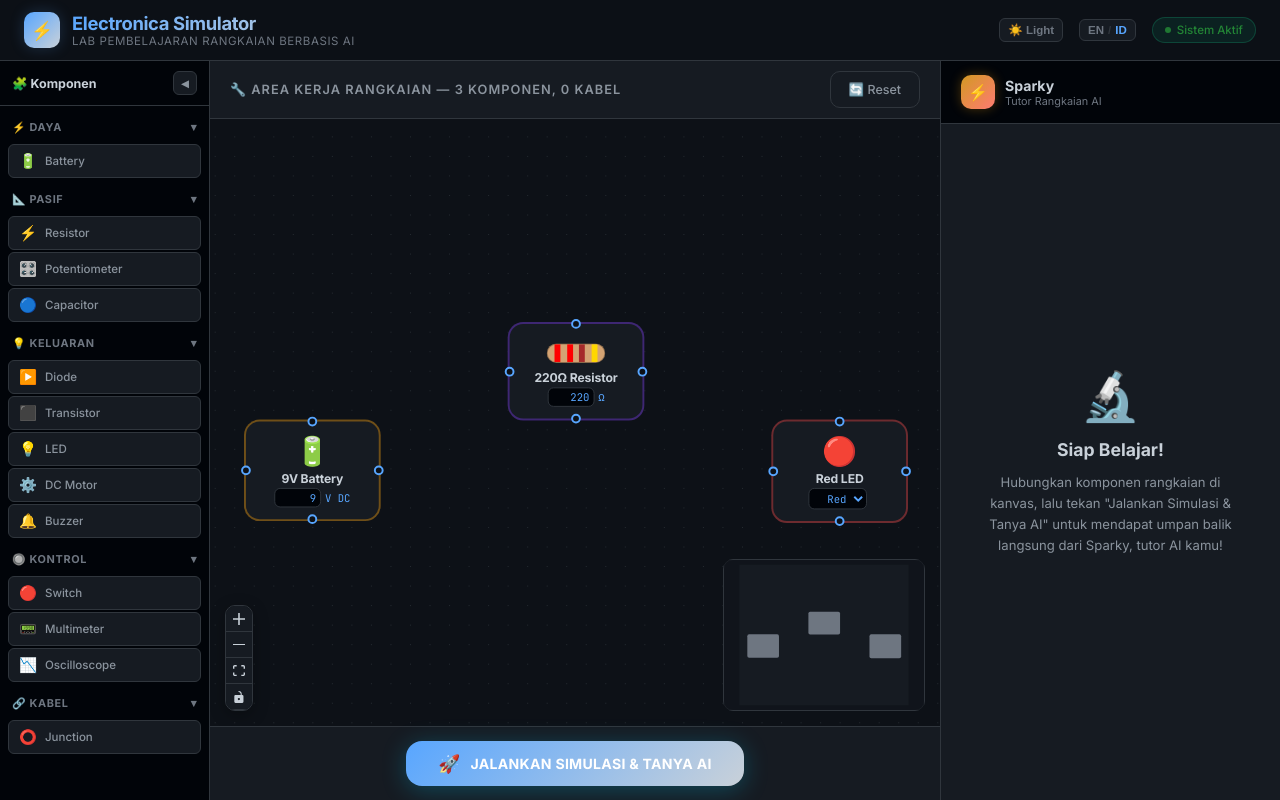
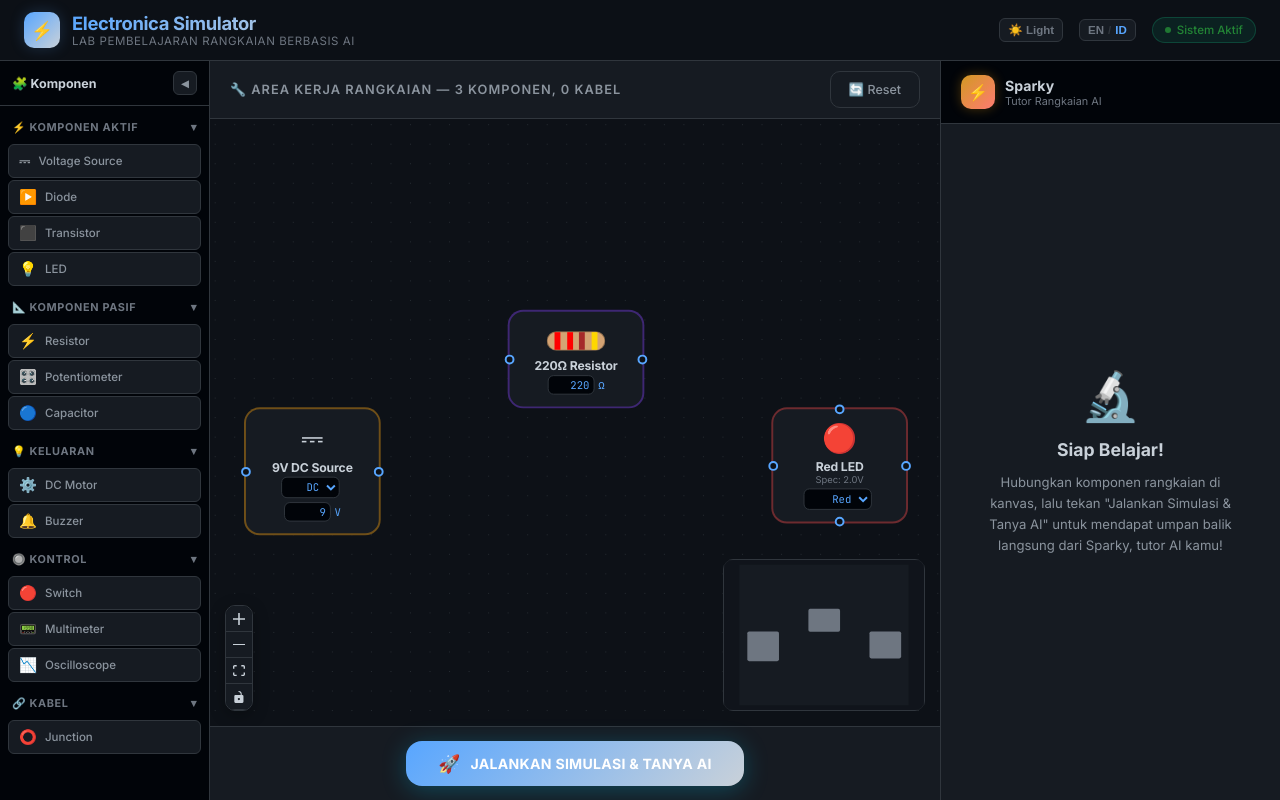
Before and after one commit to MuhammadAliffandy/electronica-simulator, a React (Vite) app in the folder frontend/: page / in a window 1280 px wide. Built offline with nearby package versions, Linux system fonts and the light colour scheme.

Commit message:
feat: updated

```diff
--- a/frontend/src/App.jsx
+++ b/frontend/src/App.jsx
@@ -36,7 +36,7 @@ const i18n = {
     headerSubtitle: "AI-Powered Circuit Learning Lab",
     systemOnline: "System Online",
     components: "🧩 Components",
-    catPower: "⚡ Power",
+    catActive: "⚡ Active",
     catPassive: "📐 Passive",
     catOutput: "💡 Output",
     catControl: "🔘 Control",
@@ -63,8 +63,8 @@ const i18n = {
     headerSubtitle: "Lab Pembelajaran Rangkaian Berbasis AI",
     systemOnline: "Sistem Aktif",
     components: "🧩 Komponen",
-    catPower: "⚡ Daya",
-    catPassive: "📐 Pasif",
+    catActive: "⚡ Komponen Aktif",
+    catPassive: "📐 Komponen Pasif",
     catOutput: "💡 Keluaran",
     catControl: "🔘 Kontrol",
     catWiring: "🔗 Kabel",
@@ -138,21 +138,30 @@ const FourWayHandles = () => (
 
 function BatteryNode({ id, data, selected }) {
   const { updateNodeData } = useReactFlow();
+  const isAC = data.sourceType === "ac";
   return (
     <div className={`circuit-node ${data.isSuccess ? "success" : ""} battery-node ${selected ? "selected" : ""}`}>
       <NodeDeleteButton id={id} />
       <ErrorBadge data={data} />
-      <FourWayHandles />
-      <span className="node-emoji">🔋</span>
+      <Handle type="source" position={Position.Left} id="left" />
+      <Handle type="source" position={Position.Right} id="right" />
+      <span className="node-emoji">{isAC ? "∿" : "⎓"}</span>
       <div className="node-label">{data.label}</div>
+      <div className="node-value" style={{ marginBottom: "4px" }}>
+        <select value={data.sourceType || "dc"} onChange={(e) => updateNodeData(id, { sourceType: e.target.value, label: e.target.value === 'ac' ? 'AC Source' : 'DC Source' })} className="node-input nodrag" style={{ width: '60px' }}>
+          <option value="dc">DC</option>
+          <option value="ac">AC</option>
+        </select>
+      </div>
       <div className="node-value">
         <input
           type="number"
           value={data.voltage || 9}
           onChange={(e) => updateNodeData(id, { voltage: Number(e.target.value) })}
+          onFocus={(e) => e.target.select()}
           className="node-input nodrag"
         />
-        V DC
+        V
       </div>
     </div>
   );
@@ -176,7 +185,8 @@ function ResistorNode({ id, data, selected }) {
     <div className={`circuit-node ${data.isSuccess ? "success" : ""} resistor-node ${selected ? "selected" : ""}`}>
       <NodeDeleteButton id={id} />
       <ErrorBadge data={data} />
-      <FourWayHandles />
+      <Handle type="source" position={Position.Left} id="left" />
+      <Handle type="source" position={Position.Right} id="right" />
       <div className="resistor-body nodrag">
         <div className="resistor-band" style={{ backgroundColor: bands[0] }}></div>
         <div className="resistor-band" style={{ backgroundColor: bands[1] }}></div>
@@ -189,6 +199,7 @@ function ResistorNode({ id, data, selected }) {
           type="number"
           value={data.resistance || 220}
           onChange={(e) => updateNodeData(id, { resistance: Number(e.target.value) })}
+          onFocus={(e) => e.target.select()}
           className="node-input nodrag"
         />
         Ω
@@ -246,6 +257,7 @@ function CapacitorNode({ id, data, selected }) {
           type="number"
           value={data.capacitance || 100}
           onChange={(e) => updateNodeData(id, { capacitance: Number(e.target.value) })}
+          onFocus={(e) => e.target.select()}
           className="node-input nodrag"
         />
         {isElco ? "µF" : "nF"}
@@ -262,7 +274,7 @@ function CapacitorNode({ id, data, selected }) {
 
 function LEDNode({ id, data, selected }) {
   const { updateNodeData } = useReactFlow();
-  const isBurnt = data.hasError && data.errorMessage && data.errorMessage.includes("Burnout");
+  const isBurnt = data.ledState === "burnt" || (data.hasError && data.errorMessage && data.errorMessage.includes("Burnout"));
   const isDim = data.ledState === "dim";
   const isBright = data.ledState === "bright";
 
@@ -271,25 +283,37 @@ function LEDNode({ id, data, selected }) {
   else if (data.color === "Blue") emoji = "💎";
   else if (data.color === "Green") emoji = "🟢";
   else if (data.color === "White") emoji = "⬜";
+  else if (data.color === "Yellow") emoji = "🟡";
   else emoji = "🔴";
 
+  // Specification map
+  const spec = {
+    Red: "2.0V",
+    Yellow: "2.1V",
+    Green: "2.2V",
+    Blue: "3.2V",
+    White: "3.2V"
+  }[data.color || "Red"];
+
   return (
-    <div className={`circuit-node ${data.isSuccess ? "success" : ""} led-node ${selected ? "selected" : ""} ${isBright ? "led-bright" : ""} ${isDim ? "led-dim" : ""}`}>
+    <div className={`circuit-node ${data.isSuccess ? "success" : ""} led-node ${selected ? "selected" : ""} ${isBright ? "led-bright" : ""} ${isDim ? "led-dim" : ""} ${data.ledState === "off" ? "led-off" : ""}`}>
       <NodeDeleteButton id={id} />
       <ErrorBadge data={data} />
       <FourWayHandles />
       <span className="node-emoji">{emoji}</span>
       <div className="node-label">{data.label}</div>
+      <div style={{ fontSize: "0.6rem", color: "var(--text-muted)", marginBottom: "4px" }}>Spec: {spec}</div>
       <div className="node-value">
         <select
           value={data.color || "Red"}
           onChange={(e) => updateNodeData(id, { color: e.target.value })}
           className="node-input nodrag"
-          style={{ width: "60px" }}
+          style={{ width: "70px" }}
         >
           <option value="Red">Red</option>
+          <option value="Yellow">Yellow</option>
+          <option value="Green">Green</option>
           <option value="Blue">Blue</option>
-          <option value="Green">Green</option>
           <option value="White">White</option>
         </select>
       </div>
@@ -352,12 +376,23 @@ function SwitchNode({ id, data, selected }) {
     <div className={`circuit-node ${data.isSuccess ? "success" : ""} switch-node ${isOn ? "switch-closed" : "switch-open"} ${selected ? "selected" : ""}`}>
       <NodeDeleteButton id={id} />
       <ErrorBadge data={data} />
-      <FourWayHandles />
-      <div className="node-emoji nodrag" onClick={toggleSwitch} style={{ cursor: "pointer", display: "inline-block" }}>
-        {isOn ? "🟢" : "🔴"}
+      <Handle type="source" position={Position.Left} id="left" />
+      <Handle type="source" position={Position.Right} id="right" />
+      <div className="nodrag" onClick={toggleSwitch} style={{ cursor: "pointer", display: "inline-block", margin: "5px 0" }}>
+        <svg width="40" height="20" viewBox="0 0 40 20">
+          {/* Terminals */}
+          <circle cx="5" cy="10" r="3" fill="currentColor" />
+          <circle cx="35" cy="10" r="3" fill="currentColor" />
+          {/* Switch Lever */}
+          {isOn ? (
+            <line x1="5" y1="10" x2="35" y2="10" stroke="currentColor" strokeWidth="3" />
+          ) : (
+            <line x1="5" y1="10" x2="30" y2="2" stroke="currentColor" strokeWidth="3" />
+          )}
+        </svg>
       </div>
       <div className="node-label">{data.label}</div>
-      <div className="node-value">{isOn ? "CLOSED" : "OPEN"}</div>
+      <div className="node-value" style={{ fontWeight: 'bold', color: isOn ? '#10b981' : '#ef4444' }}>{isOn ? "CLOSED" : "OPEN"}</div>
     </div>
   );
 }
@@ -376,6 +411,7 @@ function MotorNode({ id, data, selected }) {
           type="number"
           value={data.ratedVoltage || 5}
           onChange={(e) => updateNodeData(id, { ratedVoltage: Number(e.target.value) })}
+          onFocus={(e) => e.target.select()}
           className="node-input nodrag"
         />
         V Motor
@@ -398,6 +434,7 @@ function BuzzerNode({ id, data, selected }) {
           type="number"
           value={data.minVoltage || 3}
           onChange={(e) => updateNodeData(id, { minVoltage: Number(e.target.value) })}
+          onFocus={(e) => e.target.select()}
           className="node-input nodrag"
         />
         V min
@@ -486,9 +523,10 @@ const defaultNodes = [
     type: "battery",
     position: { x: 80, y: 200 },
     data: {
-      label: "9V Battery",
+      label: "9V DC Source",
       componentType: "battery",
       voltage: 9,
+      sourceType: "dc",
     },
   },
   {
@@ -521,16 +559,16 @@ const defaultEdges = [];
 // ============================================
 
 const paletteItems = [
-  // Power
-  { type: "battery", label: "Battery", emoji: "🔋", voltage: 9, category: "power" },
+  // Active
+  { type: "battery", label: "Voltage Source", emoji: "⎓", voltage: 9, sourceType: "dc", category: "active" },
+  { type: "diode", label: "Diode", emoji: "▶️", category: "active" },
+  { type: "transistor", label: "Transistor", emoji: "⬛", transistorType: "npn", category: "active" },
+  { type: "led", label: "LED", emoji: "💡", color: "Red", category: "active" },
   // Passive
   { type: "resistor", label: "Resistor", emoji: "⚡", resistance: 220, category: "passive" },
   { type: "potentiometer", label: "Potentiometer", emoji: "🎛️", wiperPercent: 50, maxResistance: 10000, category: "passive" },
   { type: "capacitor", label: "Capacitor", emoji: "🔵", capacitance: 100, capType: "elco", category: "passive" },
-  // Semiconductors / Output
-  { type: "diode", label: "Diode", emoji: "▶️", category: "output" },
-  { type: "transistor", label: "Transistor", emoji: "⬛", transistorType: "npn", category: "output" },
-  { type: "led", label: "LED", emoji: "💡", color: "Red", category: "output" },
+  // Output
   { type: "motor", label: "DC Motor", emoji: "⚙️", ratedVoltage: 5, category: "output" },
   { type: "buzzer", label: "Buzzer", emoji: "🔔", minVoltage: 3, category: "output" },
   // Control & Instruments
@@ -542,7 +580,7 @@ const paletteItems = [
 ];
 
 // Category keys for palette (labels come from i18n)
-const paletteCategoryKeys = ["power", "passive", "output", "control", "wiring"];
+const paletteCategoryKeys = ["active", "passive", "output", "control", "wiring"];
 
 // ============================================
 // AI TUTOR RESPONSE PANEL
@@ -772,7 +810,7 @@ export default function App() {
 
   // Category labels mapped from i18n
   const catLabels = {
-    power: t.catPower,
+    active: t.catActive,
     passive: t.catPassive,
     output: t.catOutput,
     control: t.catControl,
@@ -835,6 +873,7 @@ export default function App() {
           label: data.label,
           componentType: data.type,
           ...(data.voltage !== undefined && { voltage: data.voltage }),
+          ...(data.sourceType && { sourceType: data.sourceType }),
           ...(data.resistance !== undefined && { resistance: data.resistance }),
           ...(data.capacitance !== undefined && { capacitance: data.capacitance }),
           ...(data.color && { color: data.color }),
@@ -899,6 +938,7 @@ export default function App() {
               hasError: hasErr,
               errorMessage: hasErr ? data.error_nodes[n.id] : null,
               isSuccess: !hasErr && isCircuitSuccess,
+              ...(data.nodes_state && data.nodes_state[n.id] ? data.nodes_state[n.id] : {})
             },
           };
         })
--- a/frontend/src/index.css
+++ b/frontend/src/index.css
@@ -966,6 +966,12 @@ body {
   100% { box-shadow: 0 0 0 0 rgba(239, 68, 68, 0); }
 }
 
+.led-node { border-top: 4px solid #ef4444; }
+.led-node.led-bright { box-shadow: 0 0 15px 5px rgba(239, 68, 68, 0.4); }
+.led-node.led-dim { opacity: 0.8; }
+.led-node.led-off { filter: grayscale(80%) brightness(0.6); opacity: 0.6; }
+.diode-node { border-top: 4px solid #f59e0b; }
+
 .circuit-node {
   background: var(--bg-card);
   border: 2px solid var(--border-subtle);
--- a/package.json
+++ b/package.json
@@ -7,7 +7,7 @@
     "start": "electron .",
     "build:frontend": "cd frontend && npm run build",
     "dist": "npm run build:frontend && electron-builder",
-    "dist:win": "npm run build:frontend && electron-builder --win",
+    "dist:win": "npm run build:frontend && electron-builder --win --x64",
     "dist:mac": "npm run build:frontend && electron-builder --mac"
   },
   "dependencies": {
```
Also changed, not shown: 1 other file (tests, documents, lock files or other folders).
